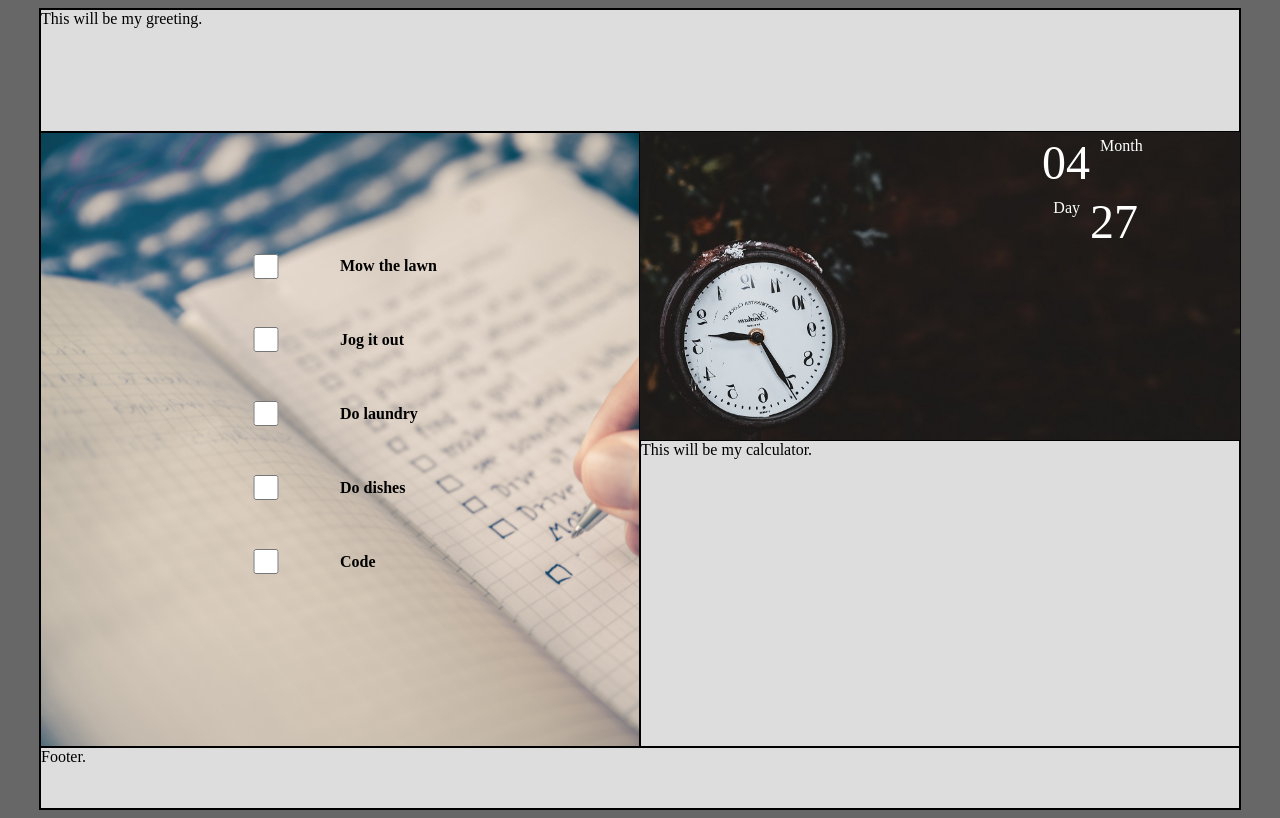
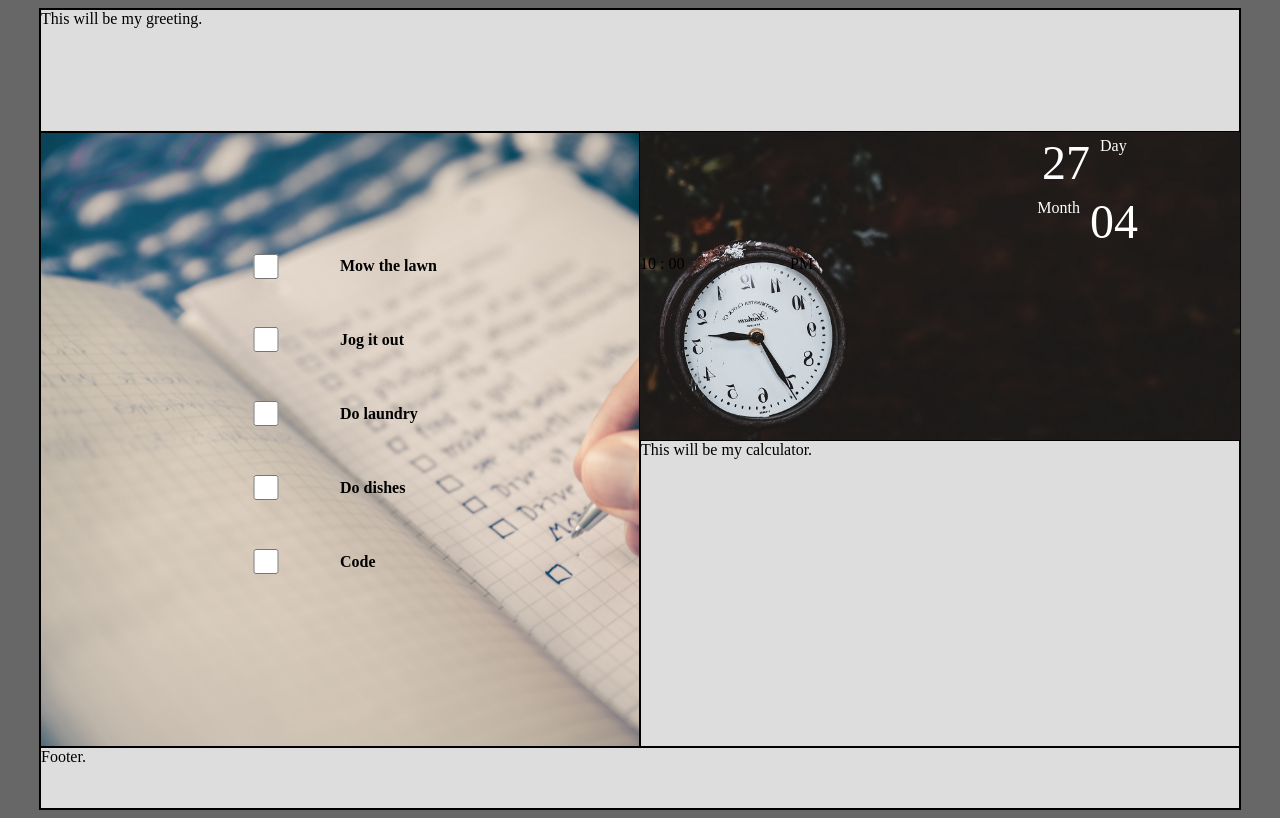
Before and after one commit to DevCasey/checklist_project, a plain HTML site: page index.html in a window 1280 px wide. Drawn offline with Linux system fonts and the light colour scheme.

Commit message:
Added divs for the time

```diff
--- a/index.html
+++ b/index.html
@@ -27,10 +27,13 @@
     <div class="clock-calc-container">
       <div class="clock-container">
         <!-- <div class="clock-date"> -->
-          <div class="top-date">04</div>
-          <div class="top-month">Month</div>
-          <div class="bottom-date">27</div>
-          <div class="bottom-day">Day</div>
+          <div class="top-date">27</div>
+          <div class="top-month">Day</div>
+          <div class="bottom-date">04</div>
+          <div class="bottom-day">Month</div>
+
+          <div class="top-time">10 : 00</div>
+          <div class="bottom-time">PM</div>
         <!-- </div> -->
 
       </div>
```
